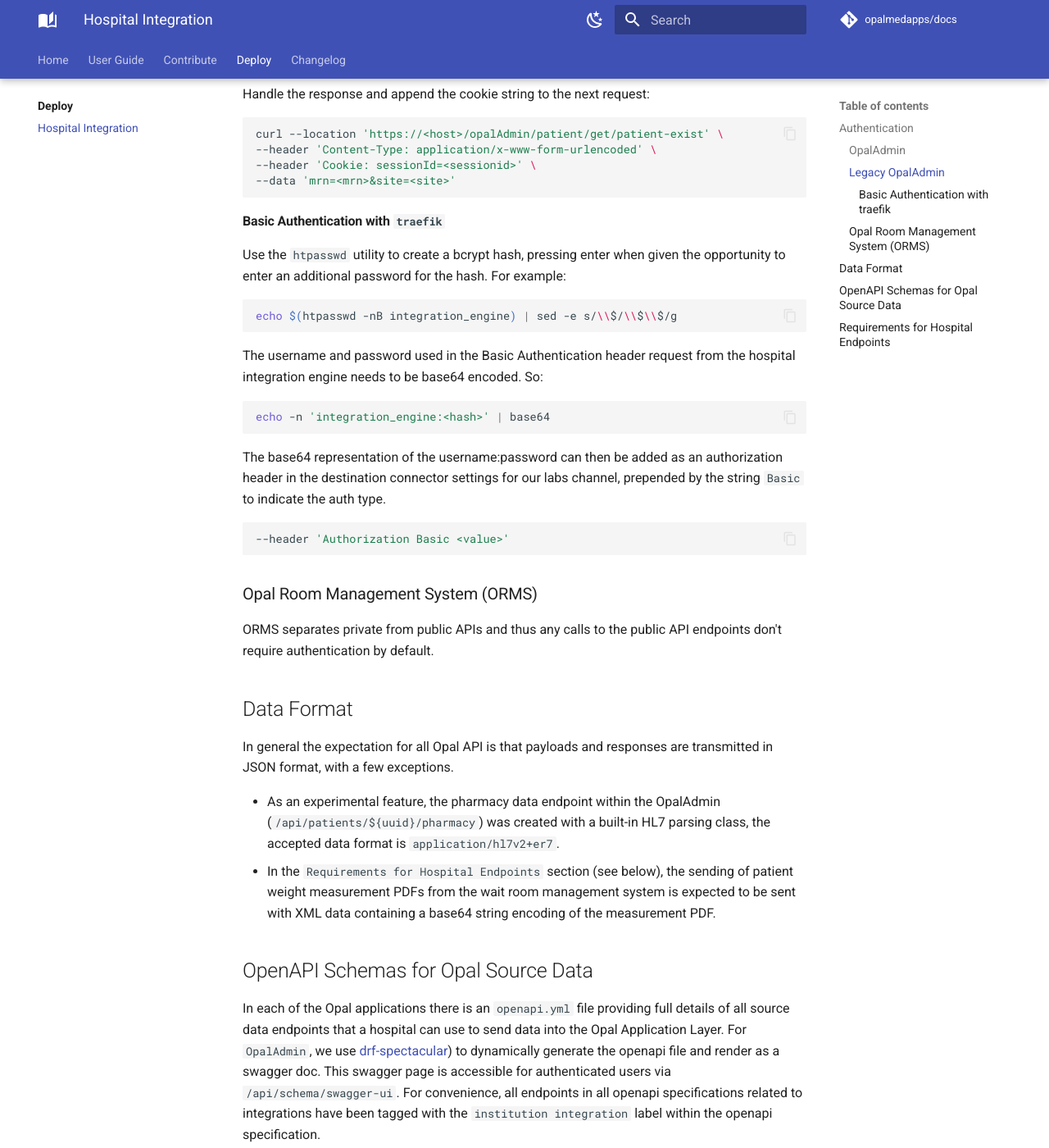
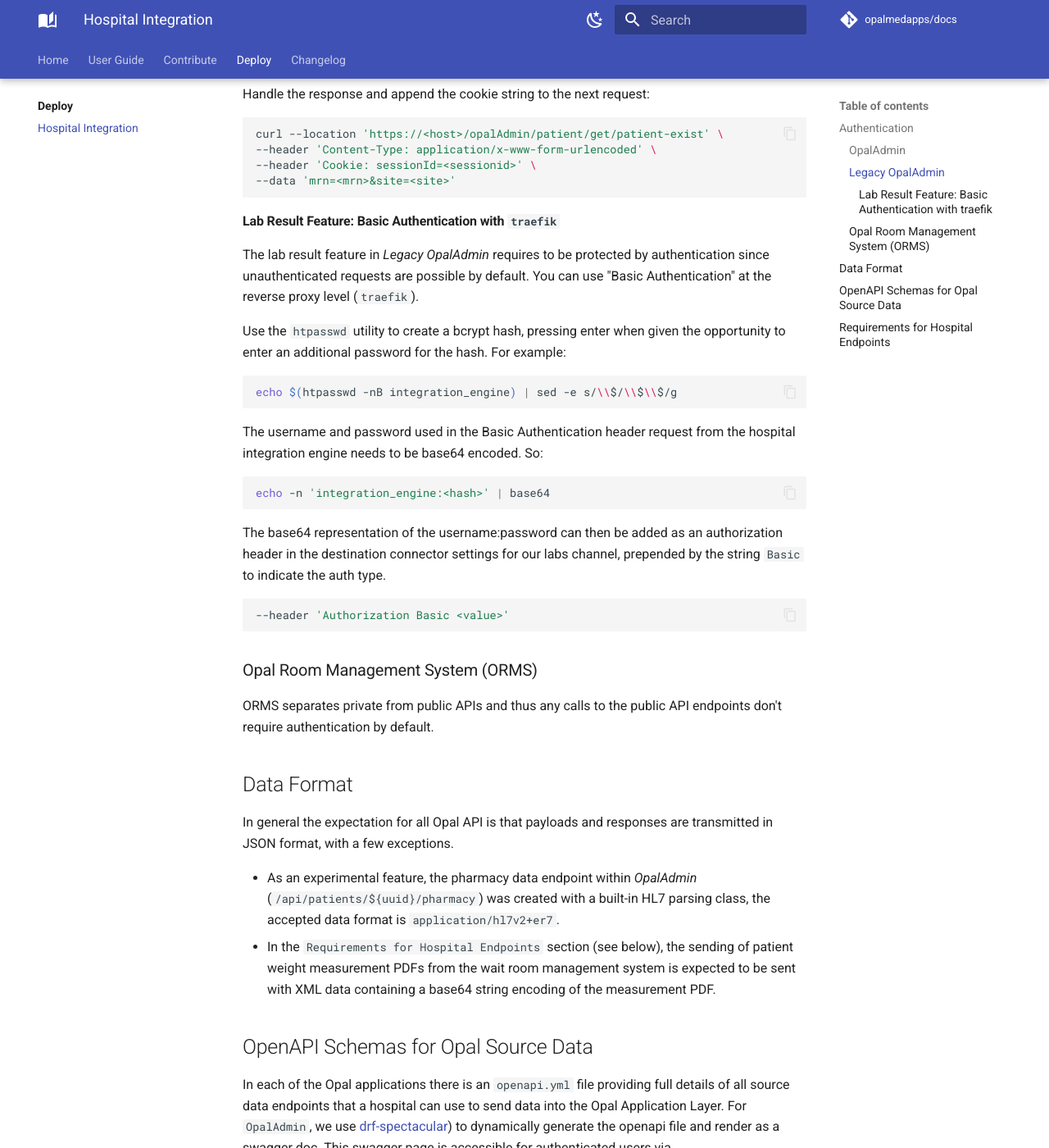
Before and after one commit to opalmedapps/docs, an MkDocs documentation site: the page built from docs/deploy/integration.md, in a window 1280 px wide and 1400 px high, scrolled down 1196 px. Shown: the whole window at 82% size. Built offline with MkDocs 1.6.1 and Material for MkDocs 9.7.7, drawn with Linux system fonts in a browser that asks for light colours; plug-ins that fetch from the network failed and are left out; comment, search, counter and statistics services are not loaded.

Commit message:
self-review

````diff
--- a/docs/deploy/integration.md
+++ b/docs/deploy/integration.md
@@ -53,7 +53,10 @@ curl --location 'https://<host>/opalAdmin/patient/get/patient-exist' \
 --data 'mrn=<mrn>&site=<site>'
 ```
 
-#### Basic Authentication with `traefik`
+#### Lab Result Feature: Basic Authentication with `traefik`
+
+The lab result feature in _Legacy OpalAdmin_ requires to be protected by authentication since unauthenticated requests are possible by default.
+You can use "Basic Authentication" at the reverse proxy level (`traefik`).
 
 Use the `htpasswd` utility to create a bcrypt hash, pressing enter when given the opportunity to enter an additional password for the hash.
 For example:
````
Also changed, not shown: other parts of docs/deploy/integration.md (+1 -1 lines), docs/development/architecture/checkin_process.md (+14 -14 lines), docs/development/architecture/index.md (+1 -1 lines).
